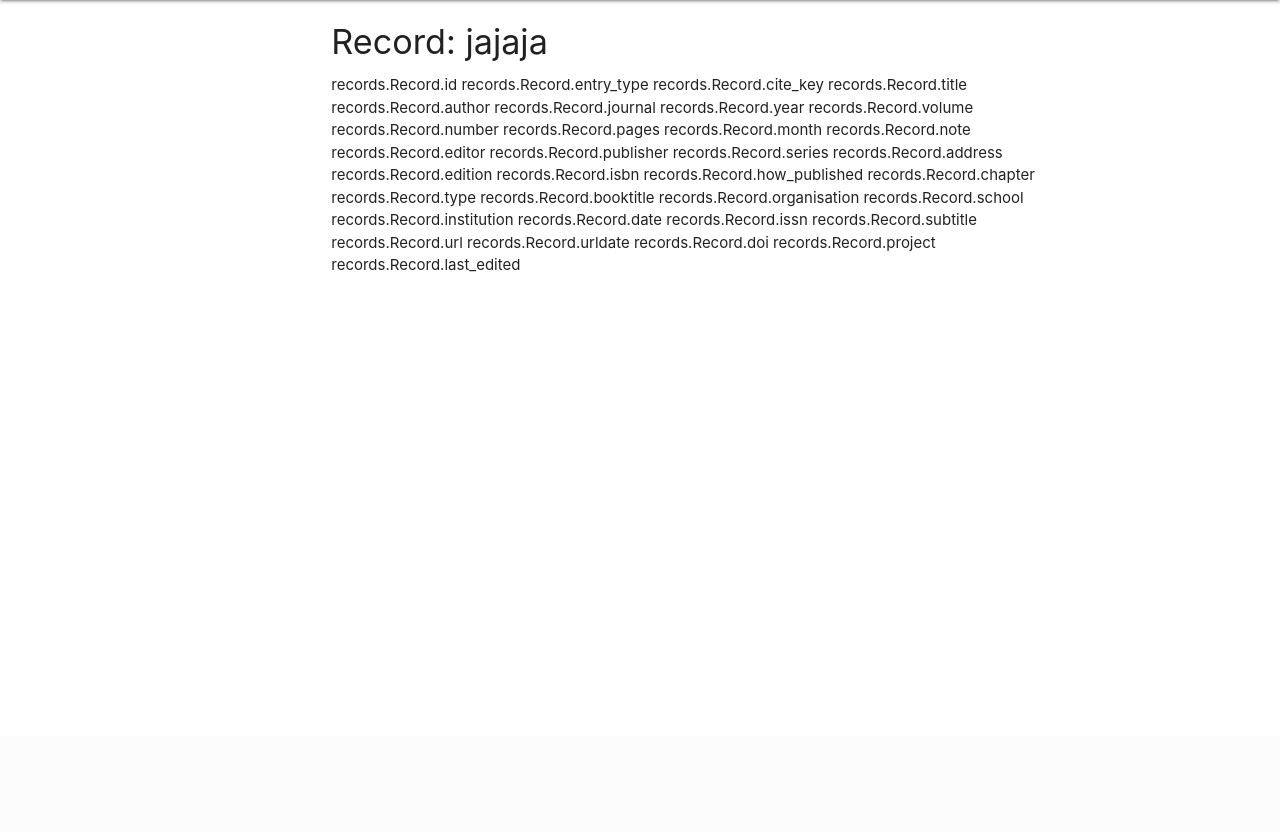
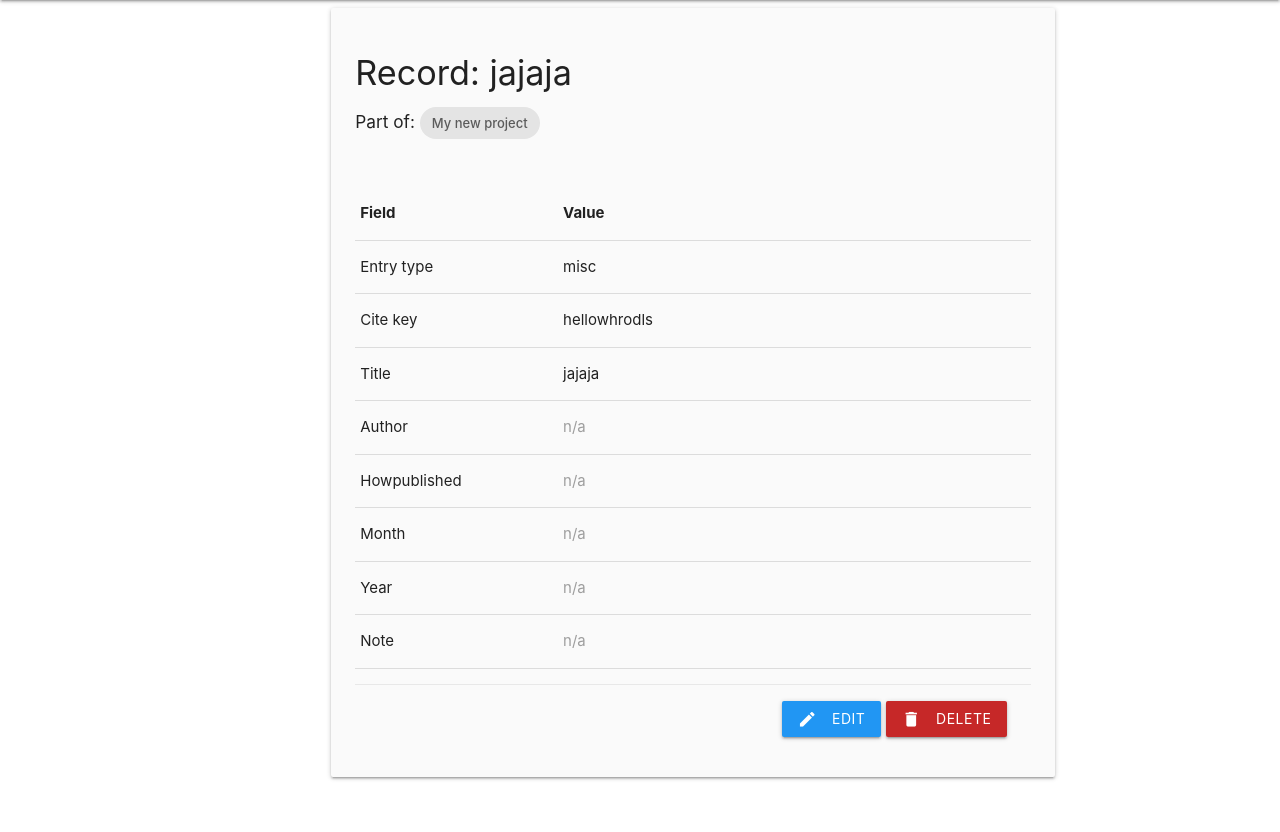
Before and after one commit to viktorSoftDev/multi-user-bibtex-manager, a Django app: a page that uses records/templates/records/record_detail.html in a window 1280 px wide. Shown: the part 64-896 px from the top of the page. Before the commit the page ends 336 px from the top, so only its background shows below. Run offline with Django 3.2, Linux system fonts and the light colour scheme; data comes from the database, SQL or seed files in the repository; both versions use the stored data as it was after the commit; some libraries are stand-ins or nearby versions.

```diff
--- a/projects/views.py
+++ b/projects/views.py
@@ -23,7 +23,7 @@ class CreateProject(LoginRequiredMixin, generic.CreateView):
             user = self.request.user
             pm = ProjectMember.objects.get_or_create(project=project, user=user)[0]
             pm.save()
-            return redirect('projects:single', project.slug)
+            return redirect('projects:single', slug=project.slug)
 
 
 class SingleProject(LoginRequiredMixin, generic.DetailView):
--- a/records/forms.py
+++ b/records/forms.py
@@ -19,7 +19,8 @@ class SpecificRecordForm(forms.ModelForm):
         entry = kwargs.pop('entry')
         super().__init__(*args,**kwargs)
         for fieldname in ENTRY_TYPE_FIELDS[entry][0]:
-            self.fields[fieldname] = forms.CharField(required=True)
+            self.fields[fieldname] = forms.CharField()
+            self.fields[fieldname].required = True
 
         for fieldname in ENTRY_TYPE_FIELDS[entry][1]:
             self.fields[fieldname] = forms.CharField(required=False)
--- a/records/models.py
+++ b/records/models.py
@@ -23,59 +23,59 @@ class Record(models.Model):
     """
 
     entry_type =    models.CharField(max_length=64, choices=ENTRY_TYPE_CHOICES)
-    cite_key =      models.CharField(max_length=128, blank=True, null=True)
+    cite_key =      models.CharField(max_length=128, null=True)
     ############ All entry fields : #############
 
-    title =         models.CharField(max_length=500, blank=True, null=True)
-    author =        models.CharField(max_length=500, blank=True, null=True)
-    journal =       models.CharField(max_length=500, blank=True, null=True) # aka journaltitle
-    year =          models.IntegerField(blank=True, null=True)
-    volume =        models.CharField(max_length=64, blank=True, null=True)
-    number =        models.IntegerField(blank=True, null=True)
-    pages =         models.CharField(max_length=64, blank=True, null=True)
-    month =         models.IntegerField(blank=True, null=True)
-    note =          models.CharField(max_length=256, blank=True, null=True)
+    title =         models.CharField(max_length=500, null=True)
+    author =        models.CharField(max_length=500, null=True)
+    journal =       models.CharField(max_length=500,null=True) # aka journaltitle
+    year =          models.IntegerField(null=True)
+    volume =        models.CharField(max_length=64, null=True)
+    number =        models.IntegerField(null=True)
+    pages =         models.CharField(max_length=64, null=True)
+    month =         models.IntegerField(null=True)
+    note =          models.CharField(max_length=256, null=True)
 
-    editor =        models.CharField(max_length=256, blank=True, null=True)
-    publisher =     models.CharField(max_length=256, blank=True, null=True)
-    series =        models.CharField(max_length=256, blank=True, null=True)
-    address =       models.CharField(max_length=500, blank=True, null=True)
-    edition =       models.IntegerField(blank=True, null=True)
-    isbn =          models.IntegerField(blank=True, null=True) # 10 or 13 digits
+    editor =        models.CharField(max_length=256, null=True)
+    publisher =     models.CharField(max_length=256, null=True)
+    series =        models.CharField(max_length=256, null=True)
+    address =       models.CharField(max_length=500, null=True)
+    edition =       models.IntegerField(null=True)
+    isbn =          models.IntegerField(null=True) # 10 or 13 digits
 
-    how_published = models.CharField(max_length=500, blank=True, null=True)
+    how_published = models.CharField(max_length=500, null=True)
 
-    chapter =       models.CharField(max_length=64, blank=True, null=True)
-    type =          models.CharField(max_length=128, blank=True, null=True)
+    chapter =       models.CharField(max_length=64, null=True)
+    type =          models.CharField(max_length=128, null=True)
 
-    booktitle =     models.CharField(max_length=500, blank=True, null=True)
+    booktitle =     models.CharField(max_length=500, null=True)
 
-    organisation =  models.CharField(max_length=500, blank=True, null=True)
+    organisation =  models.CharField(max_length=500, null=True)
 
-    school =        models.CharField(max_length=256, blank=True, null=True)
+    school =        models.CharField(max_length=256, null=True)
 
-    institution =   models.CharField(max_length=256, blank=True, null=True)
+    institution =   models.CharField(max_length=256, null=True)
 
-    date =          models.DateField(blank=True, null=True)
+    date =          models.DateField(null=True)
 
-    issn =          models.CharField(max_length=500, blank=True, null=True)
+    issn =          models.CharField(max_length=500, null=True)
 
-    subtitle =      models.CharField(max_length=500, blank=True, null=True)
+    subtitle =      models.CharField(max_length=500, null=True)
 
-    url =           models.URLField(blank=True, null=True)
-    urldate =       models.DateField(blank=True, null=True)
+    url =           models.URLField(null=True)
+    urldate =       models.DateField(null=True)
 
-    doi =           models.CharField(max_length=500, blank=True, null=True)
+    doi =           models.CharField(max_length=500, null=True)
     #############################################
 
 
 
     # A record belongs to a single project (to start with)
-    project =       models.ForeignKey(Project, related_name='records', on_delete=models.SET_NULL, null=True, blank=True)
+    project =       models.ForeignKey(Project, related_name='records', on_delete=models.SET_NULL, null=True)
     # A record is made by a user, and is considered his/hers
     # users = models.ForeignKey(User, on_delete=models.SET_NULL, null=True, blank=True)
 
-    last_edited =   models.DateTimeField(default=datetime.now, blank=True)
+    last_edited =   models.DateTimeField(default=datetime.now)
 
     # def destroy(self):
     #     """
--- a/records/templates/records/record_detail.html
+++ b/records/templates/records/record_detail.html
@@ -2,15 +2,84 @@
 {% load material_form %}
 {% block record_content %}
 
-<h4>Record: {{ record.title }}</h4>
+
+<div class="row">
+  <div class="col s12">
+    <div class="card grey lighten-5">
+      <div class="card-content">
+        <div class="row">
+          <div class="col s12">
+            <span class="card-title"><h4 class="left">Record: {{ record.title }}</h4>
+            <br> <br>
+            <h6>Part of: <span class="chip">{{ project.project_title.capitalize }}</span></h6>
+            </span>
+          </div>
+
+
+
+        </div>
+
+        <div class="section">
+
+
+
+        <table>
+          <thead>
+            <tr>
+              <th class="" width="30%">Field</th>
+
+              <th width="80%">Value</th>
+            </tr>
+          </thead>
+          <tbody>
+            {% for field in data %}
+              <tr>
+                <td class="" width="30%">
+                  {{field.label}}
+                </td>
+                <td>
+                  {% if field.data %}
+                    {{ field.data }}
+                  {% else %}
+                    <span class="grey-text">n/a</span>
+                  {% endif %}
+
+                </td>
+
+              </tr>
+            {% endfor %}
+          </tbody>
+        </table>
+
+</div>
+          <div class="card-action">
+            <div class="left-align">
+
+
+          </div>
+            <div class="right-align">
+              <a class="btn waves-effect btn-medium waves-light blue" href="#">
+                <i class="material-icons left">edit</i>
+                Edit
+              </a>
+              <a class="btn waves-effect waves-light red darken-3" href="#">
+                <i class="material-icons left">delete</i>
+                Delete
+              </a>
+
+            </div>
+          </div>
+
+
+
+      </div>
+    </div>
+  </div>
+</div>
 
 
 
 
-{% for field in data %}
 
- {% if field %} {{field}} {% endif %}
-
-{% endfor %}
 
 {% endblock %}
--- a/records/views.py
+++ b/records/views.py
@@ -7,7 +7,9 @@ from django.contrib import messages
 from braces.views import SelectRelatedMixin
 from django.forms import modelform_factory, formset_factory
 from django.core import serializers
+from django.forms.models import model_to_dict
 from records.data import *
+from django.core.exceptions import ValidationError
 # Create your views here.
 
 
@@ -23,9 +25,7 @@ def record_detail(request, slug, pk):
     record = get_object_or_404(models.Record, pk=pk)
     project = models.Project.objects.get(slug=slug)
     template = 'records/record_detail.html'
-    form = forms.ShowRecordForm(instance=record, entry=record.entry_type)
-
-    data = record._meta.get_fields()
+    data = forms.ShowRecordForm(data=model_to_dict(record), entry=record.entry_type)
 
     context = {
         'record':record,
@@ -38,28 +38,6 @@ def record_detail(request, slug, pk):
 
 
 
-class RecordList(LoginRequiredMixin,SelectRelatedMixin, generic.ListView):
-    model = models.Record
-    select_related = ('user', 'project')
-
-
-class ProjectRecords(generic.ListView):
-    model = models.Record
-    template_name = 'records/project_record_list.html'
-
-    def get_queryset(self):
-        try:
-            self.record_project = models.Project.objects.prefetch_related('records').get(project_title__iexact=self.kwargs.get('project_title'))
-        except models.Project.DoesNotExist:
-            raise Http404
-        else:
-            return self.record_project.all()
-
-    def get_context_data(self, **kwargs):
-        context = super().get_context_data(**kwargs)
-        context['record_project'] = self.record_project
-        return context
-
 
 
 def create_record(request, slug):
@@ -68,11 +46,15 @@ def create_record(request, slug):
     context = {}
     if request.method == 'POST':
         form = forms.SaveRecordForm(request.POST)
+        print(project.slug)
         if form.is_valid():
             record = form.save(commit=False)
             record.project = project
             record.save()
             return redirect('projects:single', slug=slug)
+        else:
+            raise ValidationError()
+
     else:
         form1 = forms.GeneralRecordForm()
         context = {
@@ -82,7 +64,6 @@ def create_record(request, slug):
     return render(request, 'records/record_form.html', context)
 
 def specific_form_ajax(request, slug, entry):
-    print(entry)
     entry = entry
     form = forms.SpecificRecordForm(entry=entry)
     context = {'form':form}
```
Also changed, not shown: projects/templates/projects/project_detail.html (+111 -18 lines), projects/templates/projects/project_list.html (+17 -9 lines), records/templates/records/record_form.html (+10 -10 lines), db.sqlite3, projects/urls.py (line endings or trailing spaces), records/migrations/0006_auto_20180709_1334.py (added).
